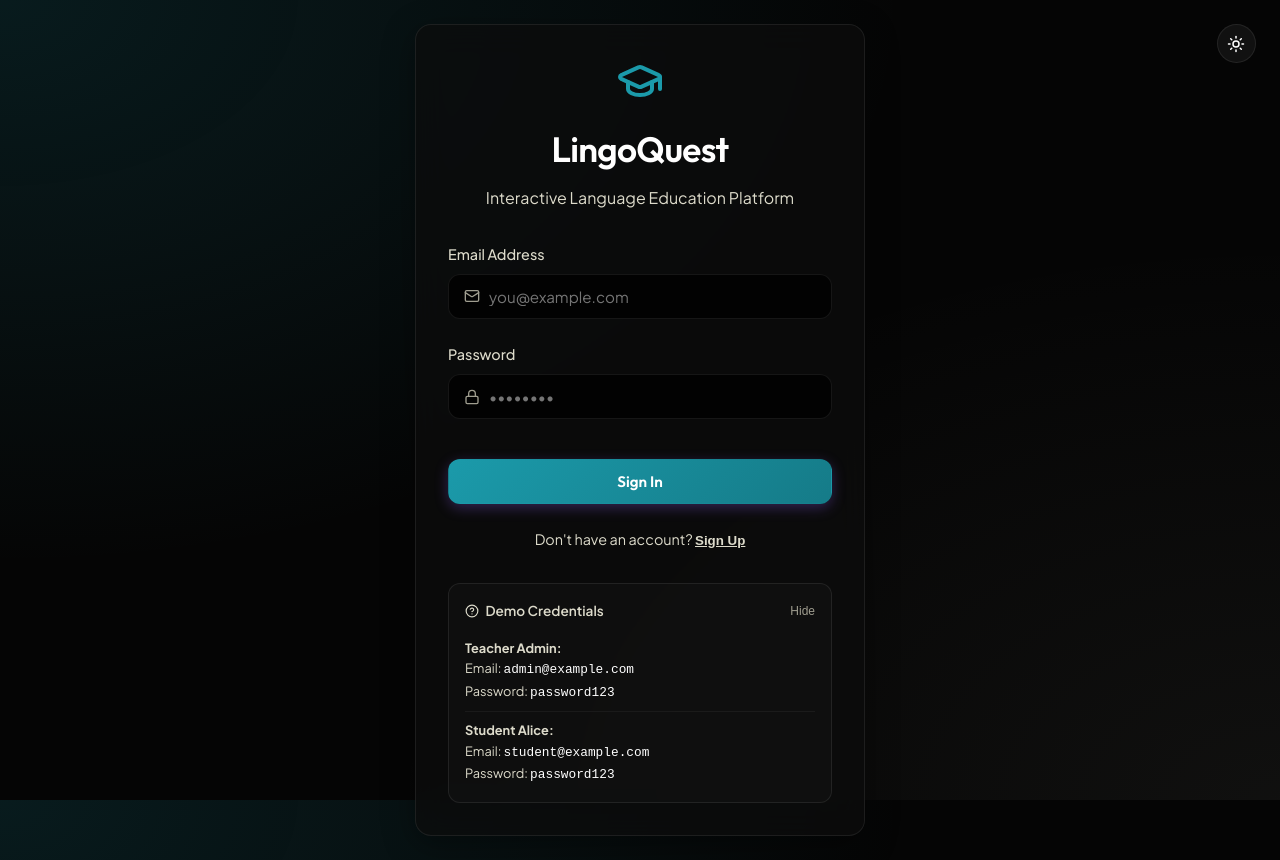
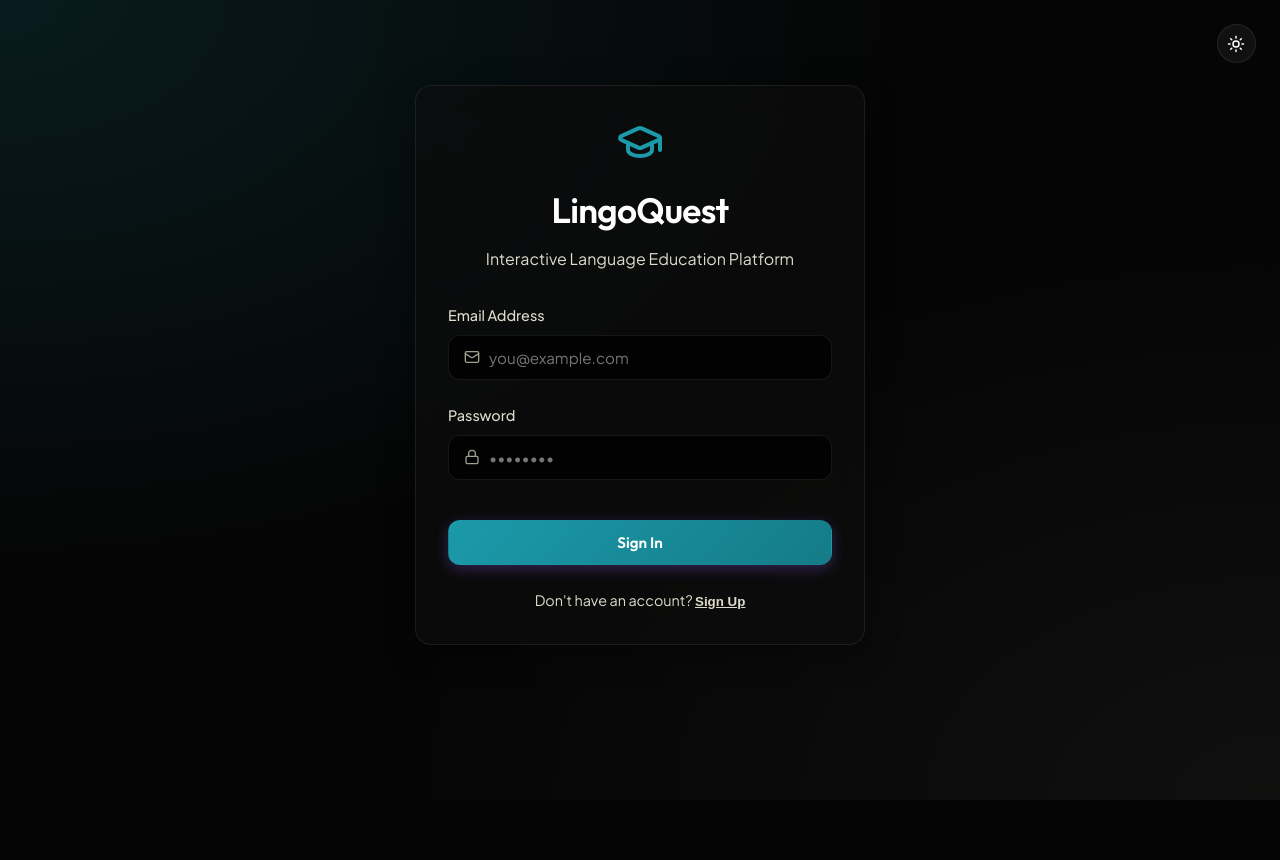
Before and after one commit to language-chatbot/LingoBot, a React app in the folder frontend/: page /login in a window 1280 px wide. After the commit the page ends 800 px from the top, so only its background shows below. Built offline with nearby package versions, Linux system fonts and the light colour scheme; no server answers; the HTML template or start-up script is replaced by a standard one.

Commit message:
remove demo credentials helper box from login page

```diff
--- a/frontend/src/pages/Login.jsx
+++ b/frontend/src/pages/Login.jsx
@@ -1,7 +1,7 @@
 import React, { useState, useEffect } from 'react';
 import { useNavigate } from 'react-router-dom';
 import { api } from '../services/api';
-import { GraduationCap, Lock, Mail, AlertCircle, HelpCircle, User, Sun, Moon } from 'lucide-react';
+import { GraduationCap, Lock, Mail, AlertCircle, User, Sun, Moon } from 'lucide-react';
 
 export default function Login() {
   const navigate = useNavigate();
@@ -11,7 +11,6 @@ export default function Login() {
   const [isSignUp, setIsSignUp] = useState(false);
   const [loading, setLoading] = useState(false);
   const [error, setError] = useState('');
-  const [showHelper, setShowHelper] = useState(true);
 
   const [theme, setTheme] = useState(localStorage.getItem('theme') || 'dark');
 
@@ -180,36 +179,6 @@ export default function Login() {
             {isSignUp ? 'Sign In' : 'Sign Up'}
           </button>
         </div>
-
-        {showHelper && (
-          <div className="margin-top-2" style={{ background: 'rgba(255,255,255,0.02)', border: '1px solid var(--glass-border)', padding: '1rem', borderRadius: 'var(--border-radius-md)' }}>
-            <div className="flex-between margin-bottom-1">
-              <span className="flex-center" style={{ gap: '0.4rem', fontSize: '0.85rem', fontWeight: 600, color: 'var(--accent-secondary)' }}>
-                <HelpCircle size={14} />
-                Demo Credentials
-              </span>
-              <button
-                onClick={() => setShowHelper(false)}
-                style={{ background: 'none', border: 'none', color: 'var(--text-dim)', fontSize: '0.75rem', cursor: 'pointer' }}
-              >
-                Hide
-              </button>
-            </div>
-            <div style={{ fontSize: '0.8rem', color: 'var(--text-muted)', display: 'flex', flexDirection: 'column', gap: '0.5rem' }}>
-              <div>
-                <strong>Teacher Admin:</strong><br />
-                Email: <code style={{ color: 'var(--text-main)' }}>admin@example.com</code><br />
-                Password: <code style={{ color: 'var(--text-main)' }}>password123</code>
-              </div>
-              <hr style={{ border: 'none', borderTop: '1px solid rgba(255,255,255,0.05)' }} />
-              <div>
-                <strong>Student Alice:</strong><br />
-                Email: <code style={{ color: 'var(--text-main)' }}>student@example.com</code><br />
-                Password: <code style={{ color: 'var(--text-main)' }}>password123</code>
-              </div>
-            </div>
-          </div>
-        )}
       </div>
     </div>
   );
```
Also changed, not shown: 1 other file (tests, documents, lock files or other folders).
